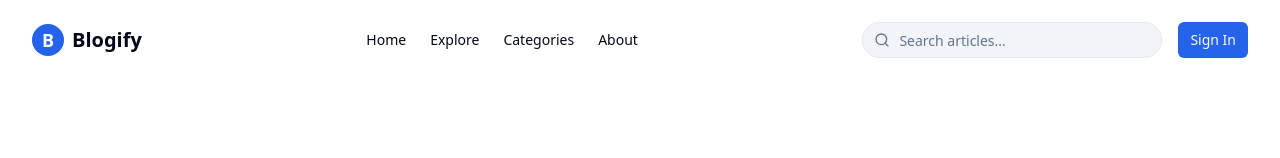
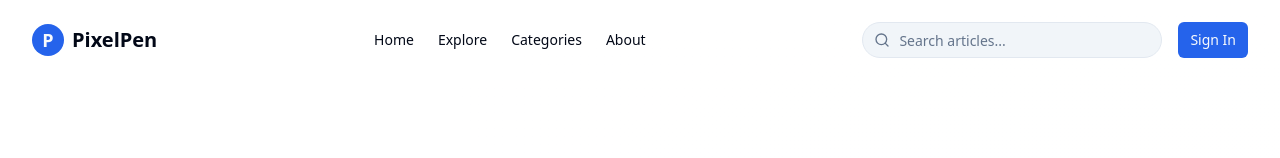
Before and after one commit to last-blade/Blogging-Platform, a React (Vite) app in the folder frontend/: page / in a window 1280 px wide. Shown: the top 158 px of the page. Built offline with nearby package versions, Linux system fonts and the light colour scheme.

Commit message:
changed name of website

```diff
--- a/frontend/src/pages/Home/Home.jsx
+++ b/frontend/src/pages/Home/Home.jsx
@@ -53,10 +53,10 @@ export default function Home() {
           <a href="/" className="flex items-center gap-2">
             <div className="relative w-8 h-8 overflow-hidden rounded-full bg-primary">
               <div className="absolute inset-0 flex items-center justify-center text-lg font-bold text-primary-foreground">
-                B
+                P
               </div>
             </div>
-            <span className="text-xl font-bold">Blogify</span>
+            <span className="text-xl font-bold">PixelPen</span>
           </a>
 
           {/* Desktop Navigation */}
@@ -510,10 +510,10 @@ export default function Home() {
               <a href="/" className="flex items-center gap-2 mb-4">
                 <div className="relative w-8 h-8 overflow-hidden rounded-full bg-primary">
                   <div className="absolute inset-0 flex items-center justify-center text-lg font-bold text-primary-foreground">
-                    B
+                    P
                   </div>
                 </div>
-                <span className="text-xl font-bold">Blogify</span>
+                <span className="text-xl font-bold">PixelPen</span>
               </a>
               <p className="text-sm text-muted-foreground mb-4">
                 A modern platform for writers and readers to connect, create, and discover amazing content.
@@ -681,7 +681,7 @@ export default function Home() {
           </div>
 
           <div className="mt-12 pt-8 border-t text-center text-sm text-muted-foreground">
-            <p>© {new Date().getFullYear()} Blogify. All rights reserved.</p>
+            <p>© {new Date().getFullYear()} PixelPen. All rights reserved.</p>
           </div>
         </div>
       </footer>
```
